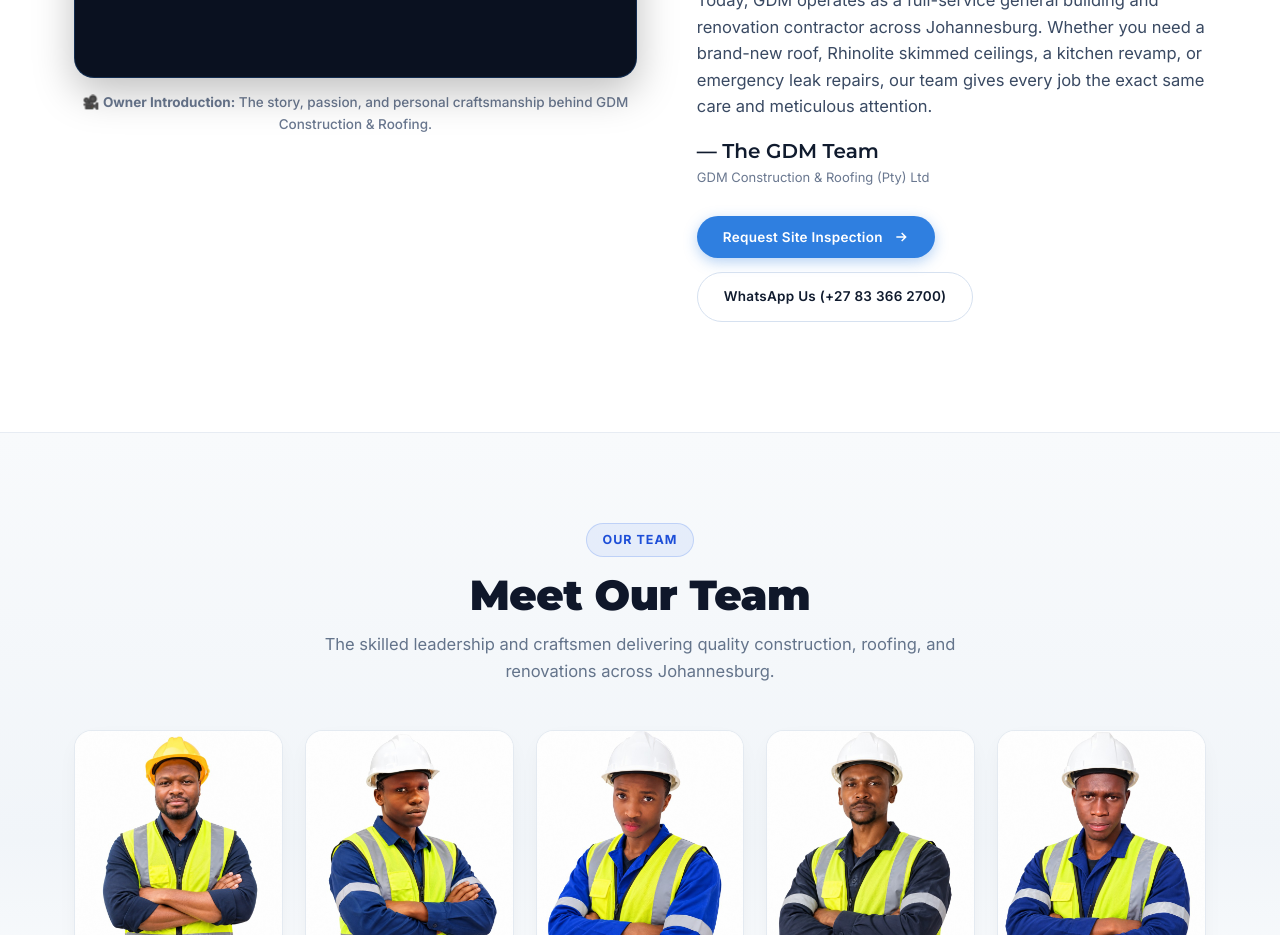
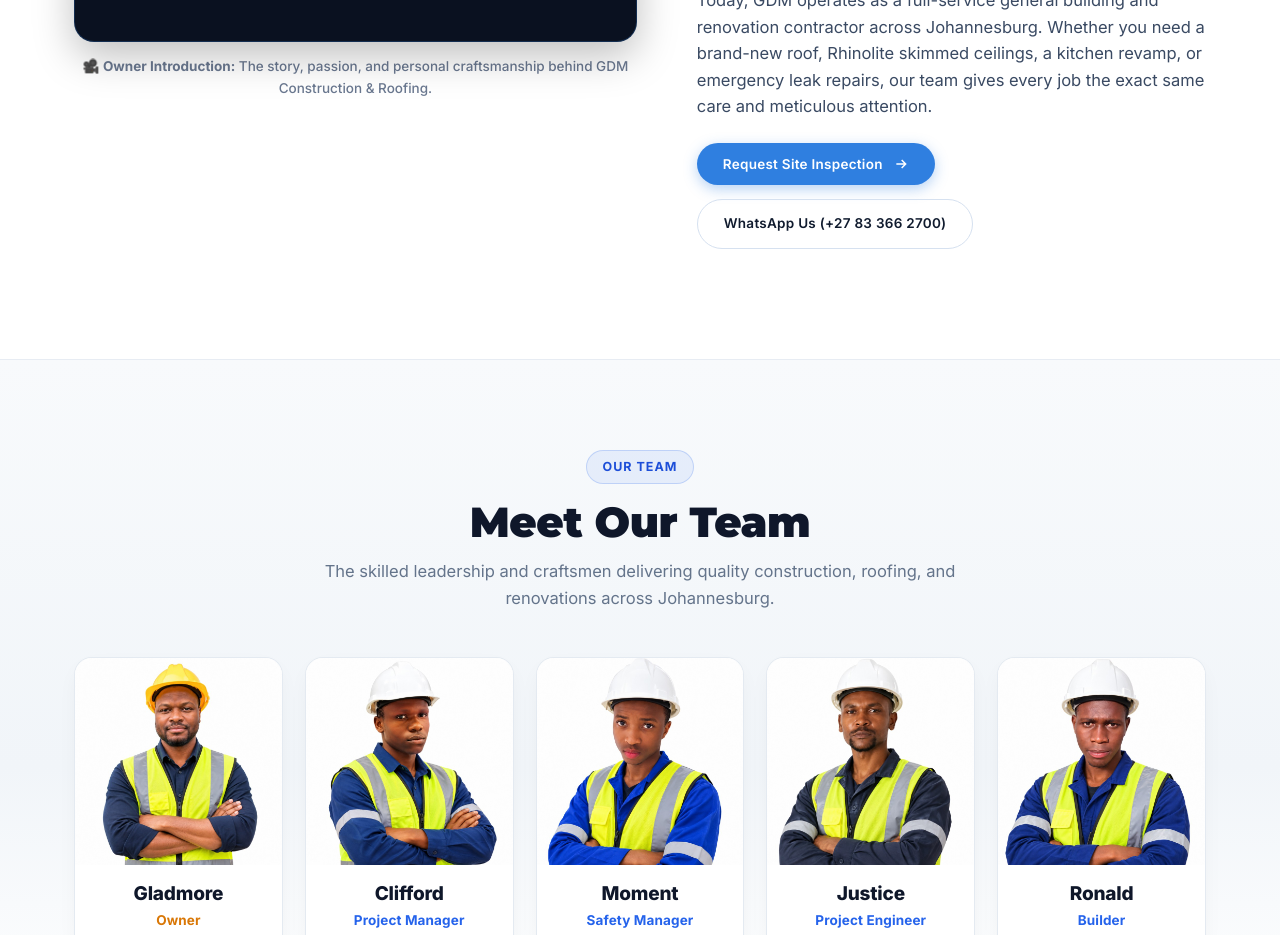
Before and after one commit to billionairekunalm/gdmconstruction, a Next.js app: page / in a window 1280 px wide. Shown: the part 1440-2375 px from the top of the page. Built offline with nearby package versions, Linux system fonts and the light colour scheme; grey boxes are pictures that could not be loaded.

Commit message:
refactor: remove signature block from Our Story and Values section

```diff
--- a/components/MeetJordan.tsx
+++ b/components/MeetJordan.tsx
@@ -279,11 +279,6 @@ export const MeetJordan: React.FC<MeetJordanProps> = ({ onOpenBooking }) => {
           </p>
 
 
-          <div className="jordan-sig">
-            <div className="jordan-sig-name">— The GDM Team</div>
-            <div className="jordan-sig-role">GDM Construction &amp; Roofing (Pty) Ltd</div>
-          </div>
-
           <div style={{ display: "flex", gap: "14px", flexWrap: "wrap", marginTop: "24px" }}>
             <button type="button" className="btn btn-amber open-booking" onClick={onOpenBooking}>
               Request Site Inspection
```
